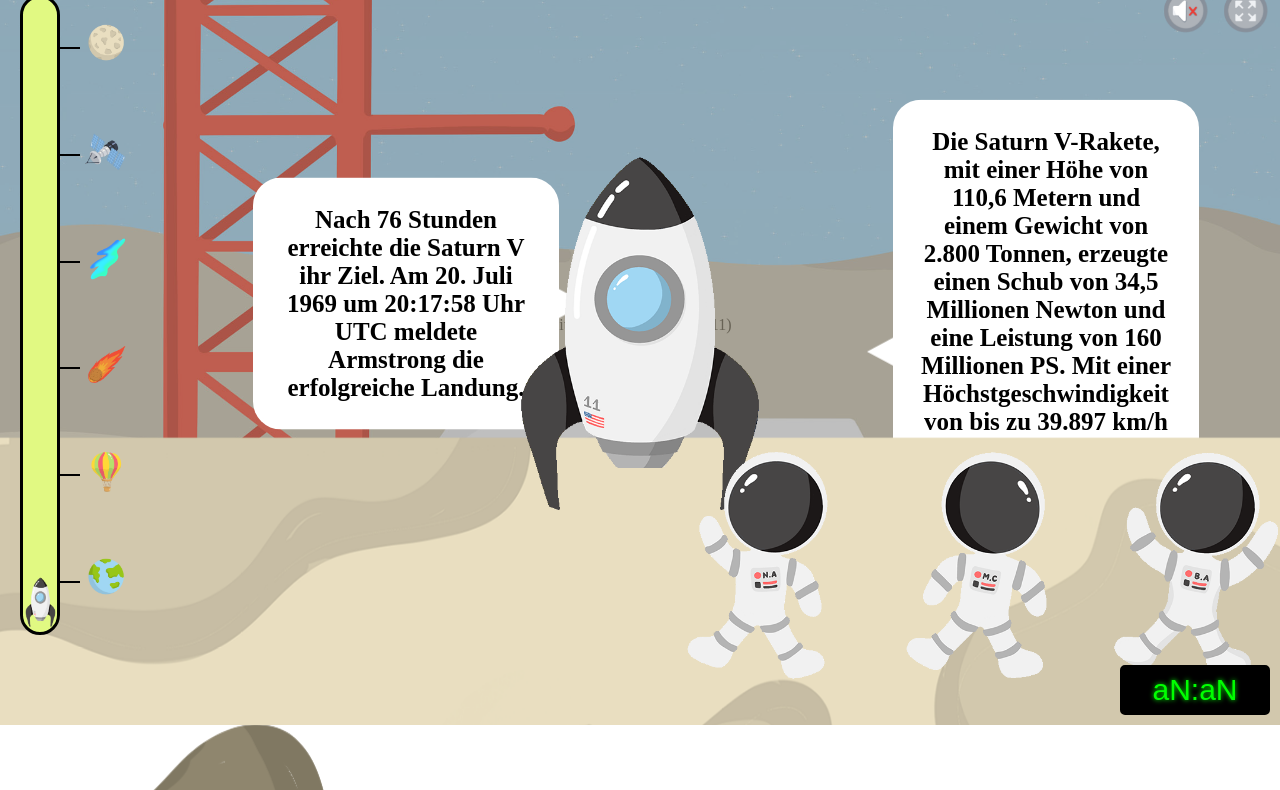
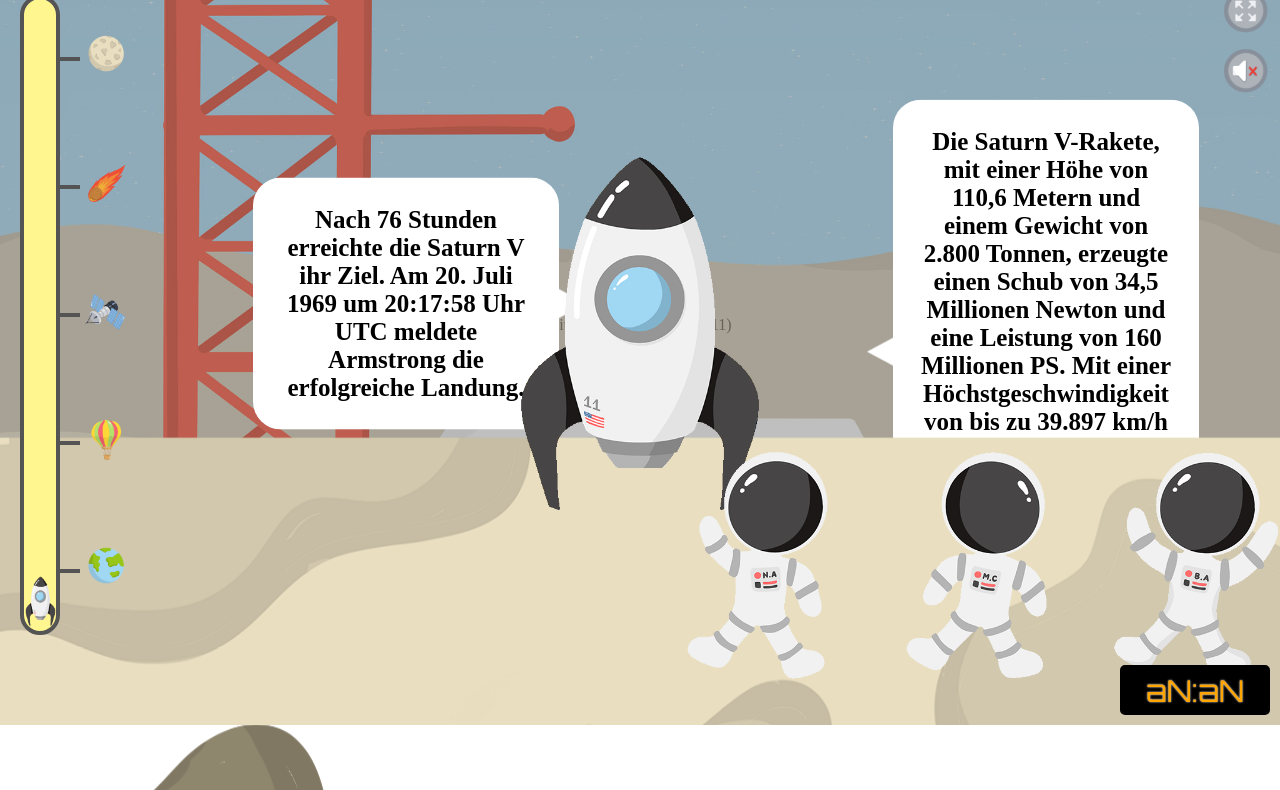
Before and after one commit to TobiasWiensgoll/ApolloParallax, a plain HTML site: page index.html in a window 1280 px wide. Shown: the part 75-865 px from the top of the page. Drawn offline with nearby package versions, Linux system fonts and the light colour scheme.

Commit message:
Ladebalken und Timer angepasst

```diff
--- a/CSS/interaktiveElemente.css
+++ b/CSS/interaktiveElemente.css
@@ -11,11 +11,11 @@
     flex-direction: column;
     height: 80vh; /* Höhe des Balkens */
     width: 40px; /* Breite des Balkens */
-    border: 3px solid black;
+    border: 4px solid #545454;
     border-radius: 20px; /* Abrundung der Ecken */
     overflow: hidden; /* Inhalt abgeschnitten, damit die abgerundeten Ecken korrekt angezeigt werden */
     position: relative;
-    background-color: #e1f982; /* Anfangsfarbe des Balkens */
+    background-color: #FFF68F; /* Anfangsfarbe des Balkens */
     transition: background-color 0.1s; /* Übergangszeit für die Hintergrundfarbe */
 }
 .section {
@@ -36,7 +36,7 @@
     left: 0;
     width: 100%;
     height: 0; /* Initial keine Höhe */
-    background-color: red;
+    background-color: #ff6347;
 }
 .externals-container {
     display: flex;
@@ -49,7 +49,7 @@
 .external {
     display: flex;
     align-items: center;
-    height: calc(80vh / 6); /* Höhe jedes externen divs */
+    height: calc(80vh / 5); /* Höhe jedes externen divs */
 }
 
 .external span {
@@ -59,8 +59,8 @@
     content: "";
     display: block;
     width: 20px;
-    height: 2px;
-    background-color: black;
+    height: 4px;
+    background-color: #545454;
     margin-right: 1px; /* Abstand zwischen Linie und div */
 }
 .timer {
@@ -69,13 +69,13 @@
     bottom: 10px;
     right: 10px;
     background-color: black;
-    color: lime;
+    color: orange;
     padding: 10px 20px;
     border: 2px solid black;
     border-radius: 5px;
     font-family: 'Orbitron', sans-serif;
     font-size: 30px;
-    text-shadow: 0 0 5px lime;
+    text-shadow: 0 0 2px white;
     width: 150px;
     height: 50px;
     display: flex;
--- a/CSS/sound.css
+++ b/CSS/sound.css
@@ -1,7 +1,7 @@
 .sound-control {
   position: fixed;
-  top: 60px; /* geändert von 'bottom' zu 'top' */
-  right: 70px; /* geändert von 'left' zu 'right' */
+  top: 120px; /* geändert von 'bottom' zu 'top' */
+  right: 10px; /* geändert von 'left' zu 'right' */
   cursor: pointer;
   z-index: 1000; /* Stelle sicher, dass dies hoch genug ist */
 }
--- a/index.html
+++ b/index.html
@@ -13,6 +13,7 @@
       src="Sound/Lunar_Descent_-_From_the_soundtrack_to__NASA_Explorers_Apollo_.mp3"
       preload="auto"
     ></audio>
+    <link href='https://fonts.googleapis.com/css?family=Orbitron' rel='stylesheet' type='text/css'>
     <link rel="stylesheet" href="CSS/main.css" />
     <link rel="stylesheet" href="CSS/Scene3.css" />
     <link rel="stylesheet" href="CSS/navbar.css" />
@@ -35,7 +36,6 @@
         <div class="section"></div>
         <div class="section"></div>
         <div class="section"></div>
-        <div class="section"></div>
         <div class="filler"></div>
         <img
           src="Images/kleineRakete.png"
@@ -51,17 +51,12 @@
         </div>
         <div class="external">
           <span
-            ><img src="Images/kleinerSatellit.png" width="50" height="54"
-          /></span>
-        </div>
-        <div class="external">
-          <span>
-            <img src="Images/kleinePolarlichter.png" width="50" height="54"
+            ><img src="Images/kleineFlamme.png" width="50" height="54"
           /></span>
         </div>
         <div class="external">
           <span
-            ><img src="Images/kleineFlamme.png" width="50" height="54"
+            ><img src="Images/kleinerSatellit.png" width="50" height="54"
           /></span>
         </div>
         <div class="external">
```
